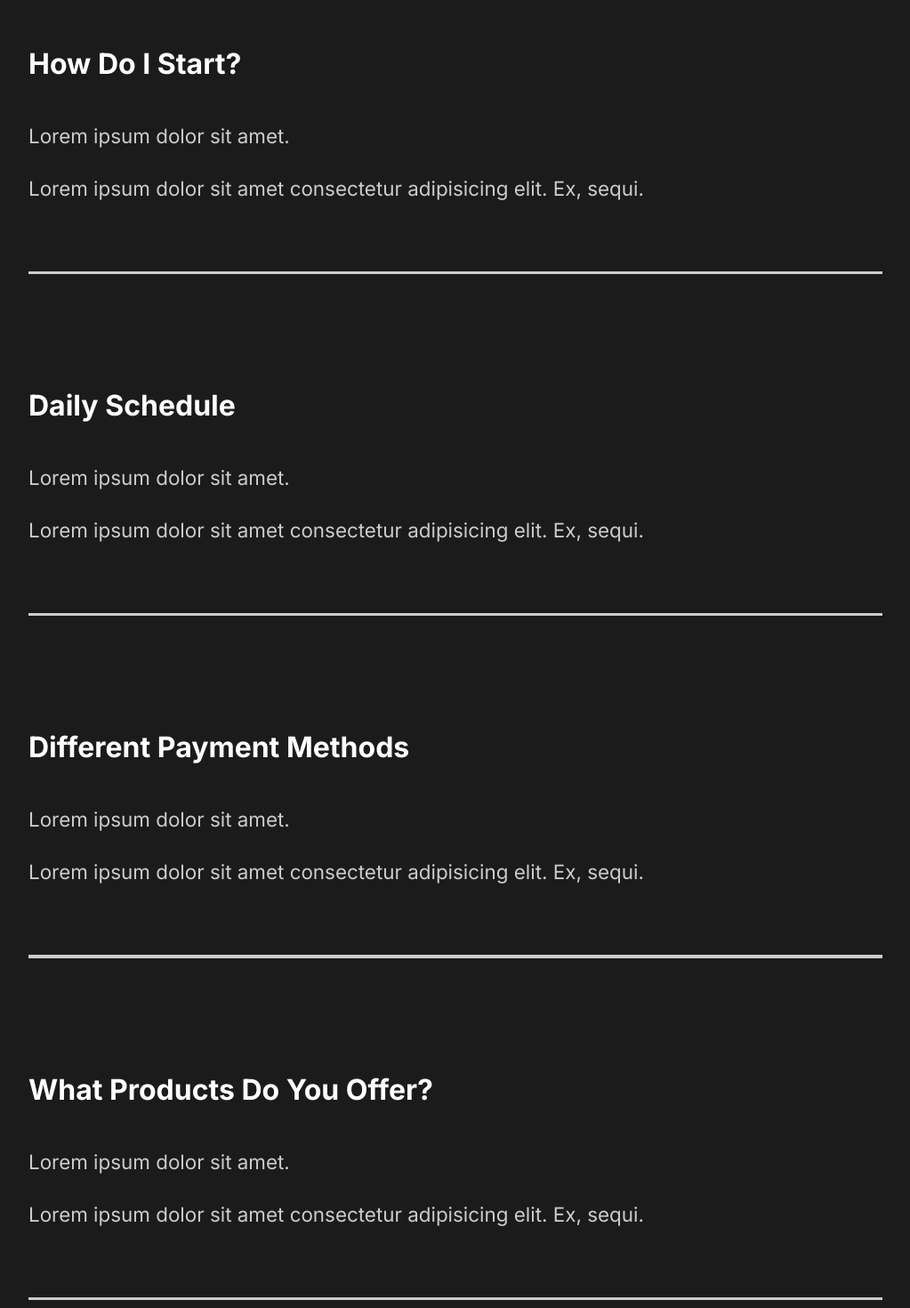
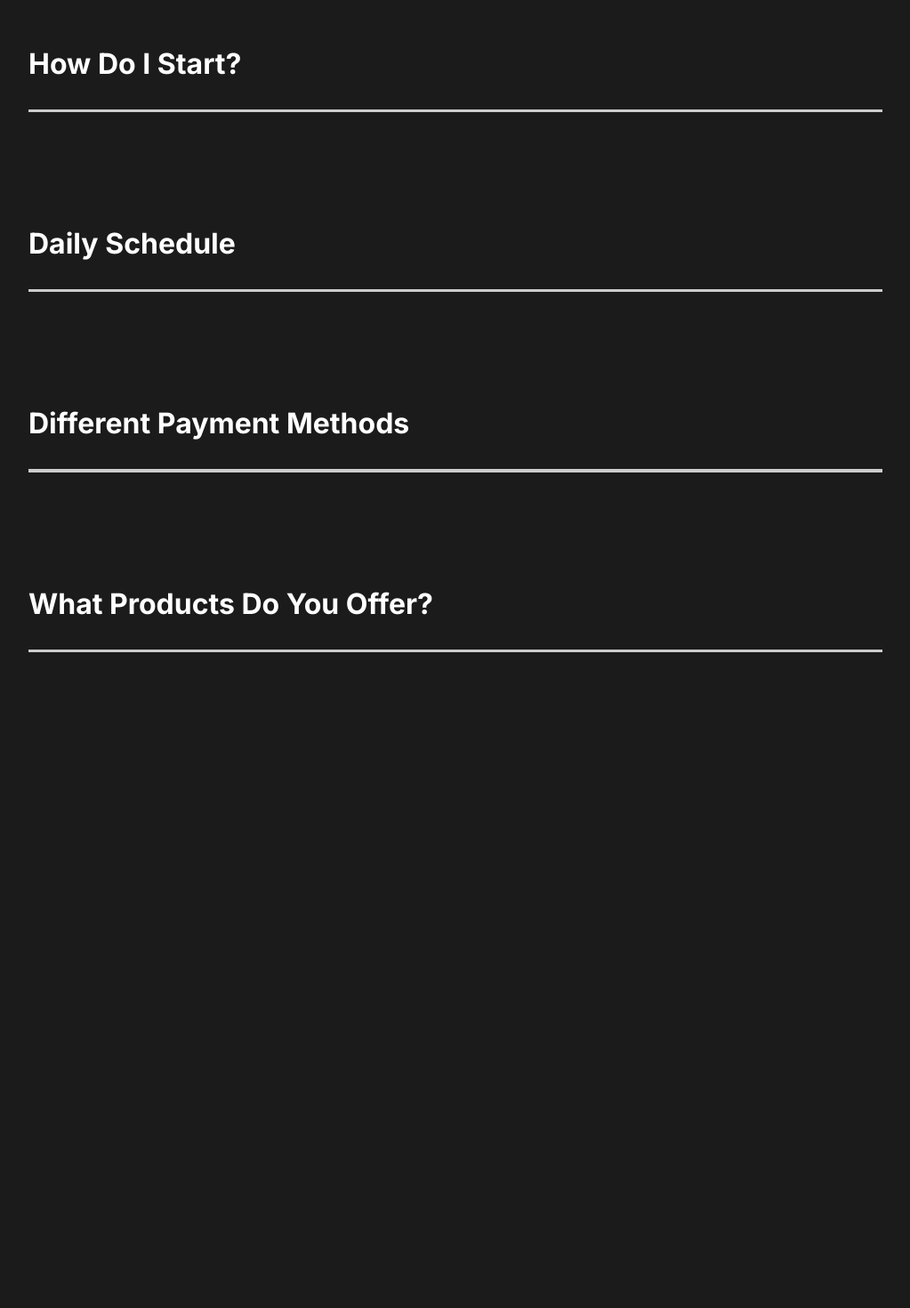
Before and after one commit to matic1909/capture, a React (Create React App) app: page / in a window 1280 px wide. Shown: the part 2360-3830 px from the top of the page at 89% size, without its empty margins (128-1151 px from the left). After the commit the page ends 3253 px from the top, so only its background shows below. Built offline with nearby package versions, Linux system fonts and the light colour scheme.

Commit message:
moved faq-questions into seperate component, added animation for expanding a question

```diff
--- a/src/components/FAQSection.jsx
+++ b/src/components/FAQSection.jsx
@@ -1,6 +1,8 @@
 import React from "react";
 import styled from "styled-components";
-import { Section, Description, Hide, Image } from "../styles/styles";
+import { Section } from "../styles/styles";
+import Toggle from "./Toggle";
+import { AnimateSharedLayout } from "framer-motion";
 
 const FAQSection = () => {
   return (
@@ -8,46 +10,44 @@
       <h2>
         Any Questions? <span>FAQ</span>
       </h2>
-      <div className="question">
-        <h4>How Do I Start?</h4>
+      <AnimateSharedLayout>
+        <Toggle title="How Do I Start?">
           <div className="answer">
             <p>Lorem ipsum dolor sit amet.</p>
             <p>
-            Lorem ipsum dolor sit amet consectetur adipisicing elit. Ex, sequi.
+              Lorem ipsum dolor sit amet consectetur adipisicing elit. Ex,
+              sequi.
             </p>
           </div>
-        <div className="faq-line"></div>
-      </div>
-      <div className="question">
-        <h4>Daily Schedule</h4>
+        </Toggle>
+        <Toggle title="Daily Schedule">
           <div className="answer">
             <p>Lorem ipsum dolor sit amet.</p>
             <p>
-            Lorem ipsum dolor sit amet consectetur adipisicing elit. Ex, sequi.
+              Lorem ipsum dolor sit amet consectetur adipisicing elit. Ex,
+              sequi.
             </p>
           </div>
-        <div className="faq-line"></div>
-      </div>
-      <div className="question">
-        <h4>Different Payment Methods</h4>
+        </Toggle>
+        <Toggle title="Different Payment Methods">
           <div className="answer">
             <p>Lorem ipsum dolor sit amet.</p>
             <p>
-            Lorem ipsum dolor sit amet consectetur adipisicing elit. Ex, sequi.
+              Lorem ipsum dolor sit amet consectetur adipisicing elit. Ex,
+              sequi.
             </p>
           </div>
-        <div className="faq-line"></div>
-      </div>
-      <div className="question">
-        <h4>What Products Do You Offer?</h4>
+        </Toggle>
+        <Toggle title="What Products Do You Offer?">
           <div className="answer">
             <p>Lorem ipsum dolor sit amet.</p>
             <p>
-            Lorem ipsum dolor sit amet consectetur adipisicing elit. Ex, sequi.
+              Lorem ipsum dolor sit amet consectetur adipisicing elit. Ex,
+              sequi.
             </p>
           </div>
-        <div className="faq-line"></div>
-      </div>
+        </Toggle>
+      </AnimateSharedLayout>
     </FAQ>
   );
 };
--- /dev/null
+++ b/src/components/Toggle.jsx
@@ -0,0 +1,15 @@
+import React, { useState } from "react";
+import { motion } from "framer-motion";
+
+const Toggle = ({ children, title }) => {
+  const [toggle, setToggle] = useState(false);
+  return (
+    <motion.div layout className="question" onClick={() => setToggle(!toggle)}>
+      <motion.h4 layout>{title}</motion.h4>
+      {toggle ? children : null}
+      <div className="faq-line"></div>
+    </motion.div>
+  );
+};
+
+export default Toggle;
```
Lines whose indentation alone changed are shown as unchanged.
